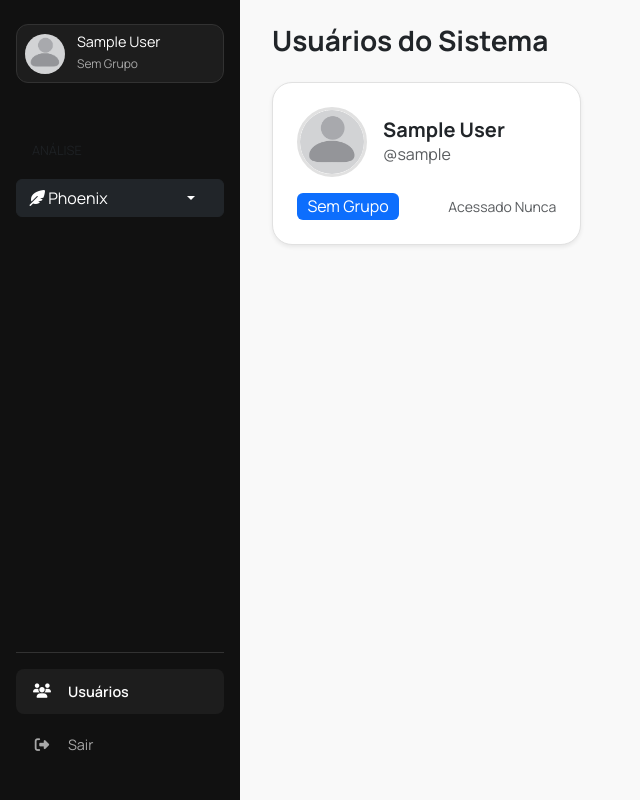
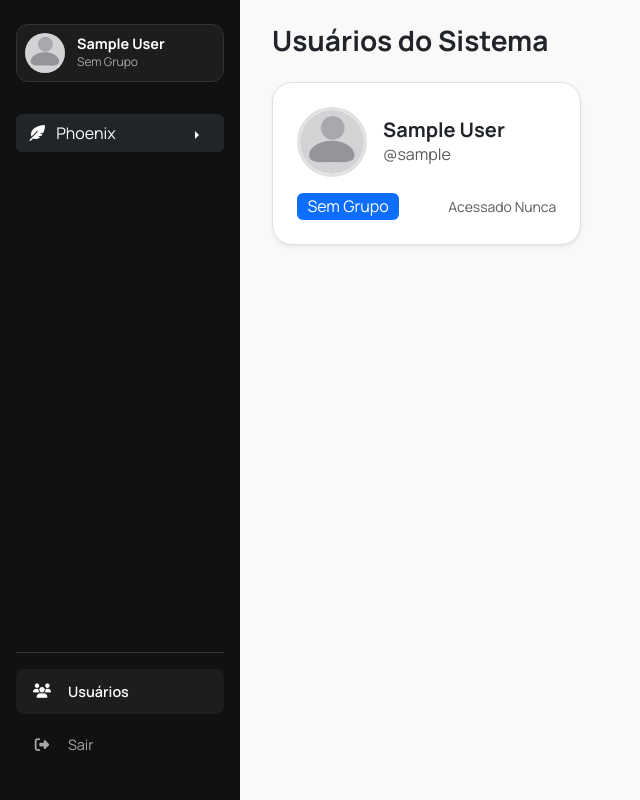
Before and after one commit to ianroddrs/sara_2, a Django app: page / in a window 1280 px wide. Shown: the whole page, without its empty margins (0-640 px from the left). Run offline with Django 4.2, Linux system fonts and the light colour scheme; the visitor is signed in with stand-in values (Sample User, id 1); data comes from the database, SQL or seed files in the repository.

Commit message:
ajustes de estilização

```diff
--- a/core/templates/core/base.html
+++ b/core/templates/core/base.html
@@ -20,8 +20,8 @@
         <a href="{% url 'core:user_profile' user.pk %}" class="sidebar-header-link">
             <div class="sidebar-header">
                 <img src="{{ user.profile_picture.url }}" alt="Foto de {{ user.username }}">
-                <div class="user-info">
-                    <h6>{{ user.get_full_name|default:user.username }}</h6>
+                <div class="user-info d-flex flex-column align-items-start justify-content-center">
+                    <h6 class="fw-bold">{{ user.get_full_name|default:user.username }}</h6>
                     <small>{% get_group user %}</small>
                 </div>
             </div>
@@ -29,22 +29,19 @@
 
         <nav class="sidebar-nav">
             <ul class="nav flex-column">
-                <li class="nav-item mt-3">
-                    <h6 class="nav-link text-muted" style="font-size: 0.8rem;">ANÁLISE</h6>
-                </li>
                 <li class="nav-item">
-                    <div class="btn-group w-100">
-                        <a href="{% url 'phoenix:dashboard' %}" class="btn btn-dark text-start flex-grow-1">
-                            <i class="fa-solid fa-feather-pointed"></i> Phoenix
+                    <div class="btn-group dropend w-100">
+                        <a href="{% url 'phoenix:dashboard' %}" class="btn btn-dark text-start">
+                            <i class="fa-solid fa-feather-pointed me-2"></i> Phoenix
                         </a>
-                        <button type="button" class="btn btn-dark dropdown-toggle dropdown-toggle-split" data-bs-toggle="dropdown" aria-expanded="false">
+                        <button type="button" class="btn btn-dark dropdown-toggle dropdown-toggle-split p-0" data-bs-toggle="dropdown" aria-expanded="false" style="width: 10px;">
                             <span class="visually-hidden">Toggle Dropdown</span>
                         </button>
                         <ul class="dropdown-menu dropdown-menu-dark">
-                            <li><a class="dropdown-item" href="#" data-bs-toggle="modal" data-bs-target="#bopSearchModal">Pesquisar BOP</a></li>
-                            <li><a class="dropdown-item" href="#" data-bs-toggle="modal" data-bs-target="#procedureSearchModal">Pesquisar Procedimento</a></li>
-                            <li><a class="dropdown-item" href="#" data-bs-toggle="modal" data-bs-target="#reportSearchModal">Pesquisar Relato</a></li>
-                            <li><a class="dropdown-item" href="#" data-bs-toggle="modal" data-bs-target="#personSearchModal">Pesquisar Pessoa</a></li>
+                            <li><a class="dropdown-item" href="#" data-bs-toggle="modal" data-bs-target="#bopSearchModal">Boletim</a></li>
+                            <li><a class="dropdown-item" href="#" data-bs-toggle="modal" data-bs-target="#procedureSearchModal">Procedimento</a></li>
+                            <li><a class="dropdown-item" href="#" data-bs-toggle="modal" data-bs-target="#reportSearchModal">Relato</a></li>
+                            <li><a class="dropdown-item" href="#" data-bs-toggle="modal" data-bs-target="#personSearchModal">Autor/Vítima</a></li>
                         </ul>
                     </div>
                 </li>
--- a/core/templates/core/user_list.html
+++ b/core/templates/core/user_list.html
@@ -5,7 +5,17 @@
 
 {% block content %}
 <style>
-    /* ... (estilos permanecem os mesmos) ... */
+    .user-card {
+        transition: transform 0.2s ease-in-out, box-shadow 0.2s ease-in-out;
+    }
+    .user-card:hover {
+        transform: translateY(-5px);
+        box-shadow: 0 0.5rem 1rem rgba(0, 0, 0, 0.1) !important;
+    }
+    .user-card a {
+        text-decoration: none;
+        color: inherit;
+    }
 </style>
 
 <div class="main-header">
```
